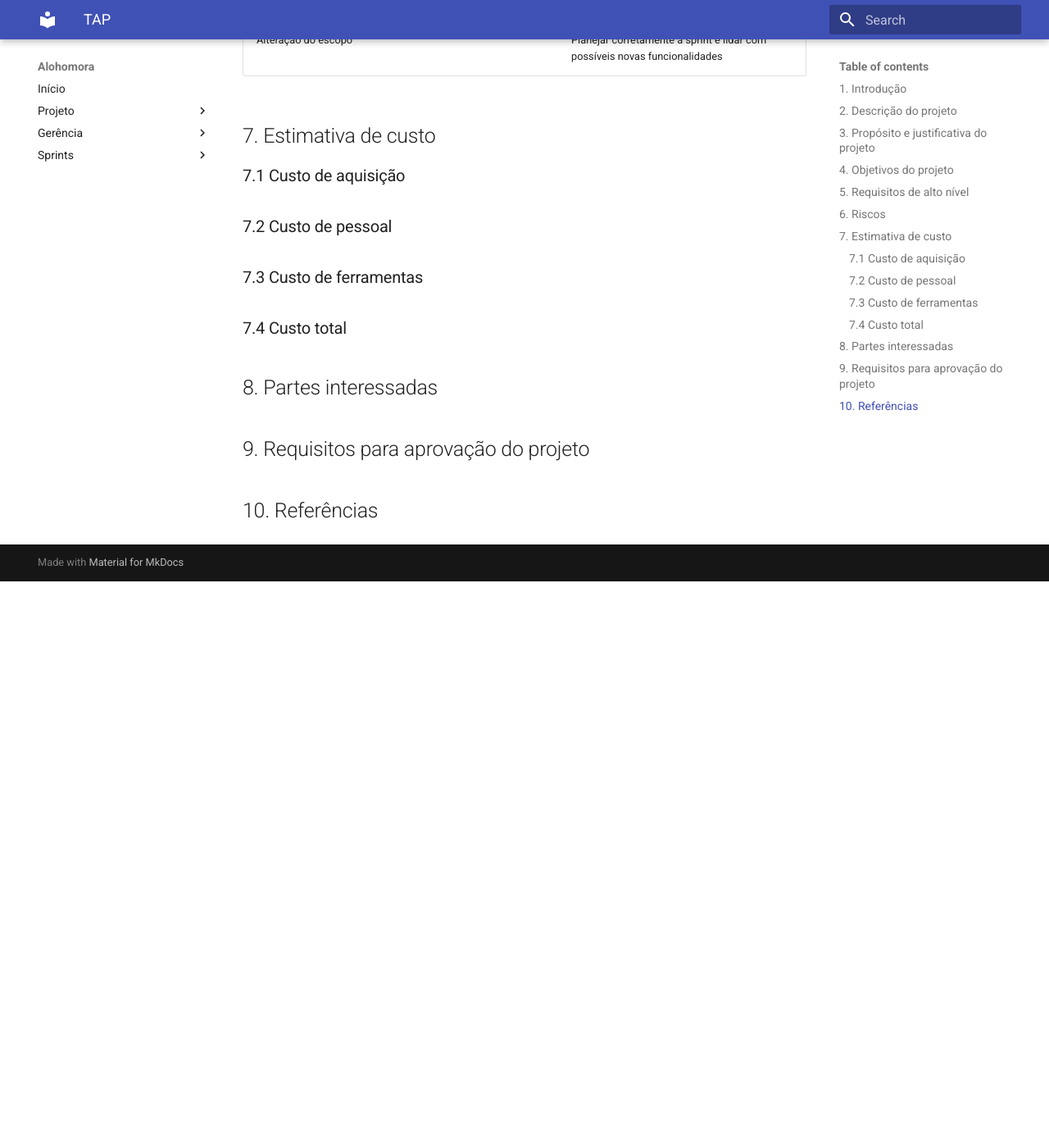
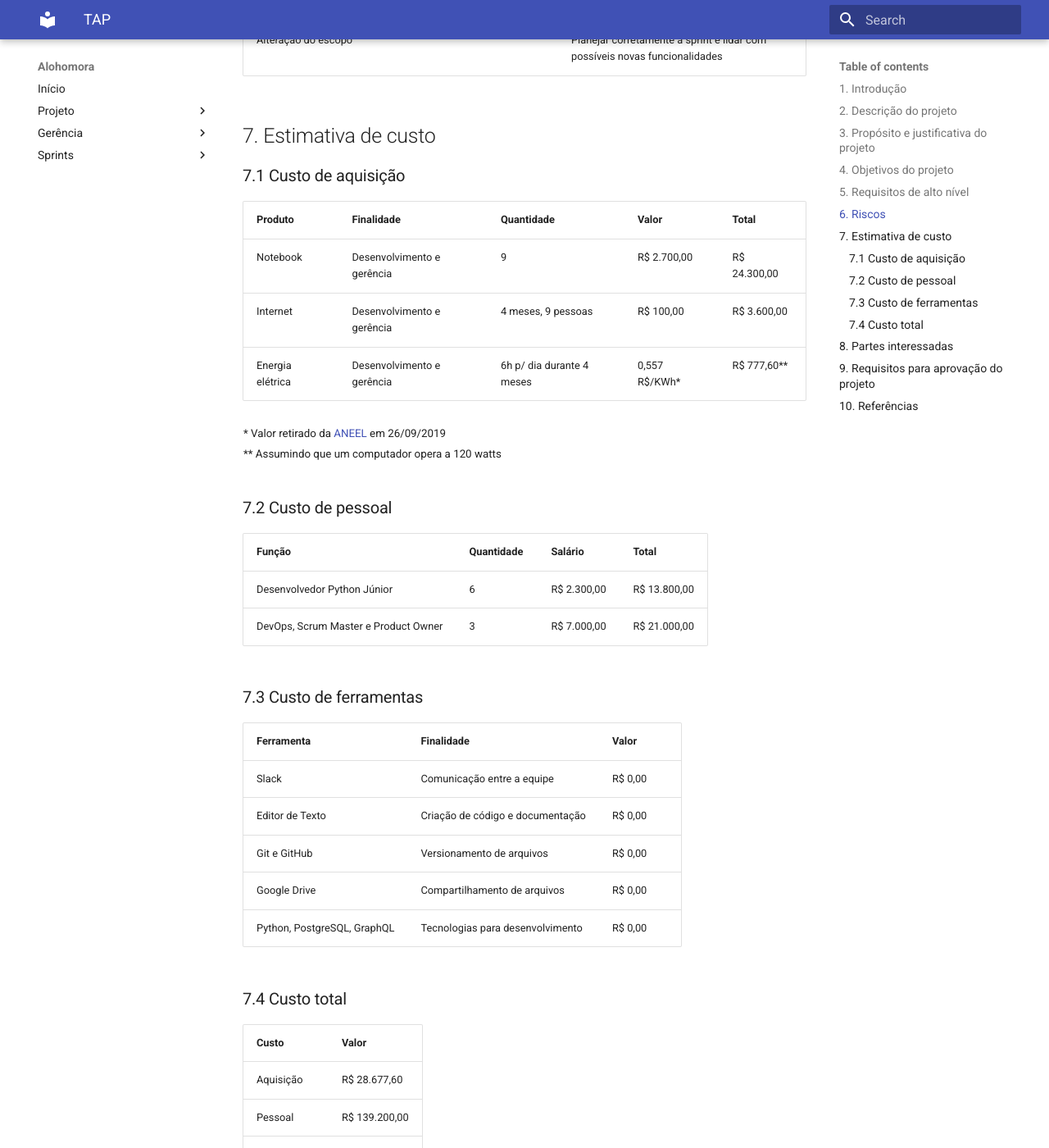
Before and after one commit to Alohomora-team/AlohomoraAPI, an MkDocs documentation site: the page built from docs/docs/gerencia/TAP.md, in a window 1280 px wide and 1400 px high, scrolled down 1681 px. Shown: the whole window at 82% size. Built offline with MkDocs 1.6.1 and Material for MkDocs 9.7.7, drawn with Linux system fonts in a browser that asks for light colours; before the commit the page ends 2390 px from its top, so only the background shows below that; some of the changed text lies outside the part shown.

Commit message:
#65 - Adding costs

```diff
--- a/docs/docs/gerencia/TAP.md
+++ b/docs/docs/gerencia/TAP.md
@@ -41,9 +41,41 @@ Os requisitos de alto nível do projeto Alohomora são:
 ## 7. Estimativa de custo
 
 ### 7.1 Custo de aquisição
+|Produto|Finalidade|Quantidade|Valor|Total|
+|------|--------|--------|------|-----|
+|Notebook|Desenvolvimento e gerência|9|R$ 2.700,00|R$ 24.300,00|
+|Internet|Desenvolvimento e gerência|4 meses, 9 pessoas|R$ 100,00|R$ 3.600,00|
+|Energia elétrica|Desenvolvimento e gerência|6h p/ dia durante 4 meses|0,557 R$/KWh*|R$ 777,60**|
+
+<sup>\* Valor retirado da [ANEEL](http://www.aneel.gov.br/ranking-das-tarifas) em 26/09/2019</sup>
+<br/>
+<sup>\*\* Assumindo que um computador opera a 120 watts</sup>
+
 ### 7.2 Custo de pessoal
+
+|Função|Quantidade|Salário|Total|
+|----|----|----|----|
+|Desenvolvedor Python Júnior|6|R$ 2.300,00|R$ 13.800,00|
+|DevOps, Scrum Master e Product Owner|3|R$ 7.000,00|R$ 21.000,00|
+
 ### 7.3 Custo de ferramentas
+
+|Ferramenta|Finalidade|Valor|
+|---|---|---|
+|Slack|Comunicação entre a equipe|R$ 0,00|
+|Editor de Texto|Criação de código e documentação|R$ 0,00|
+|Git e GitHub|Versionamento de arquivos|R$ 0,00|
+|Google Drive|Compartilhamento de arquivos|R$ 0,00|
+|Python, PostgreSQL, GraphQL|Tecnologias para desenvolvimento|R$ 0,00|
+
 ### 7.4 Custo total
+
+|Custo|Valor|
+|---|---|
+|Aquisição|R$ 28.677,60|
+|Pessoal|R$ 139.200,00|
+|Ferramentas|R$ 0,00|
+|**Total**|R$ 167.877,60|
 
 ## 8. Partes interessadas
 
```
